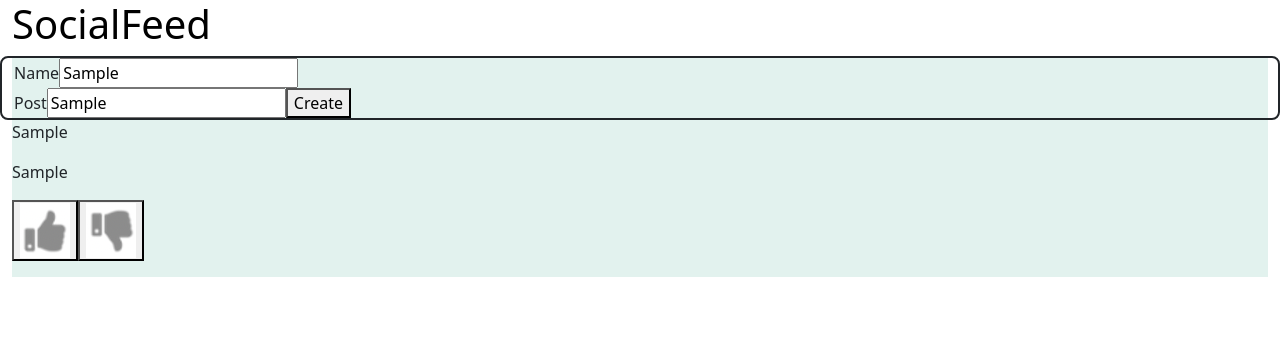
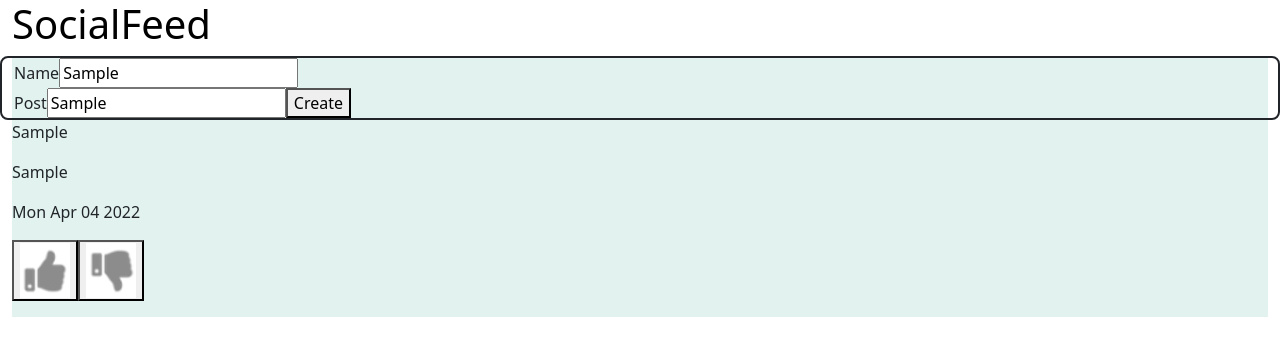
Before and after one commit to rexsheikh/social_feed, a React (Create React App) app: page / in a window 1280 px wide. Both pictures are taken after typing "Sample", "Sample" into the empty fields and a click on the button "Create". Shown: the top 356 px of the page. Built offline with nearby package versions, Linux system fonts and the light colour scheme.

Commit message:
added a date stamp within the post component.

```diff
--- a/src/components/Post.jsx
+++ b/src/components/Post.jsx
@@ -6,6 +6,9 @@ import thumbs_up from "../assets/thumbs_up.png"
 const Post = (props) => {
     const [greenButtonClass,setGreenButtonClass] = useState("inactive")
     const [redButtonClass,setRedButtonClass] = useState("inactive")
+
+    var date = new Date();
+    var display_date = date.toDateString();
 
     function handleGreenClick(){
         if(greenButtonClass === "inactive" && redButtonClass === "inactive"){
@@ -37,6 +40,7 @@ const Post = (props) => {
         <div>
             <p> {props.name}</p>
             <p> {props.post}</p>
+            <p>{display_date}</p>
             <div className = "image-container">
                 <button className= {greenButtonClass} onClick = {handleGreenClick}>
                     <img src= {thumbs_up} alt= "thumbs_up"/>
```
